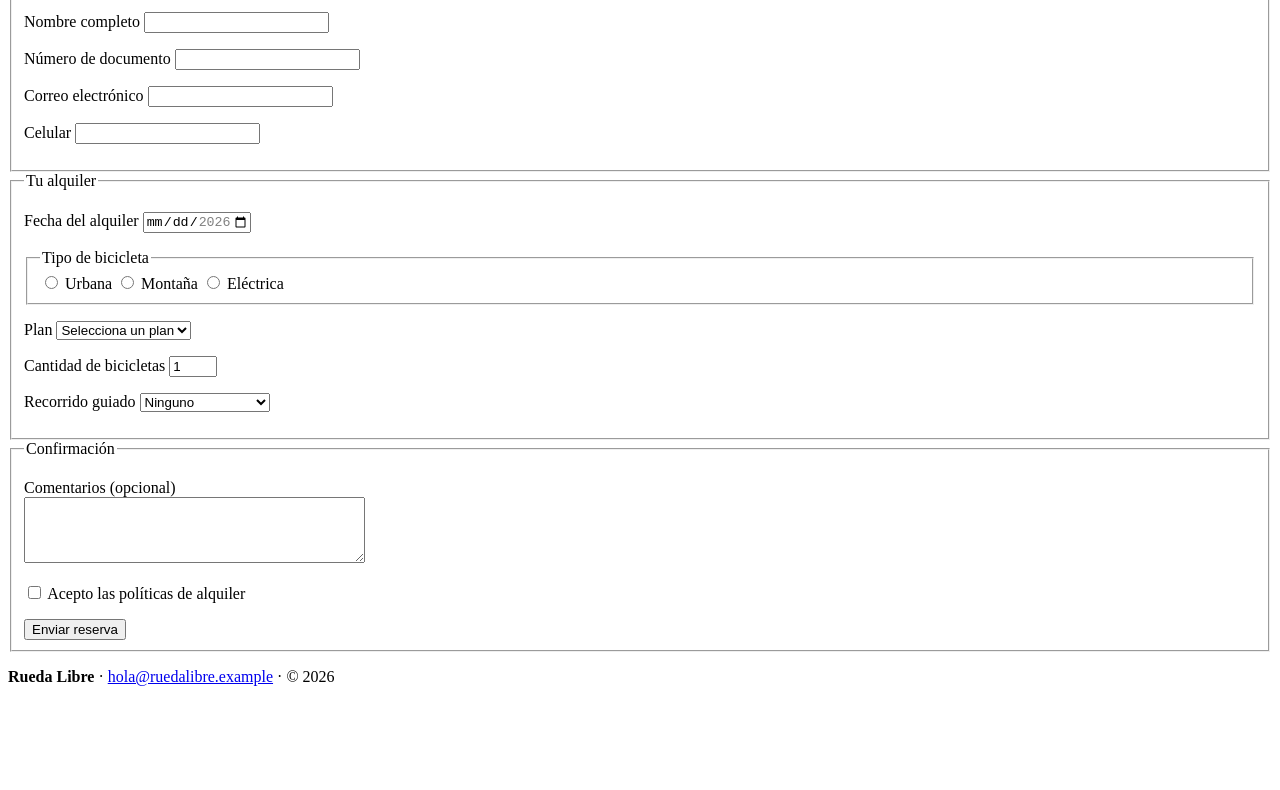
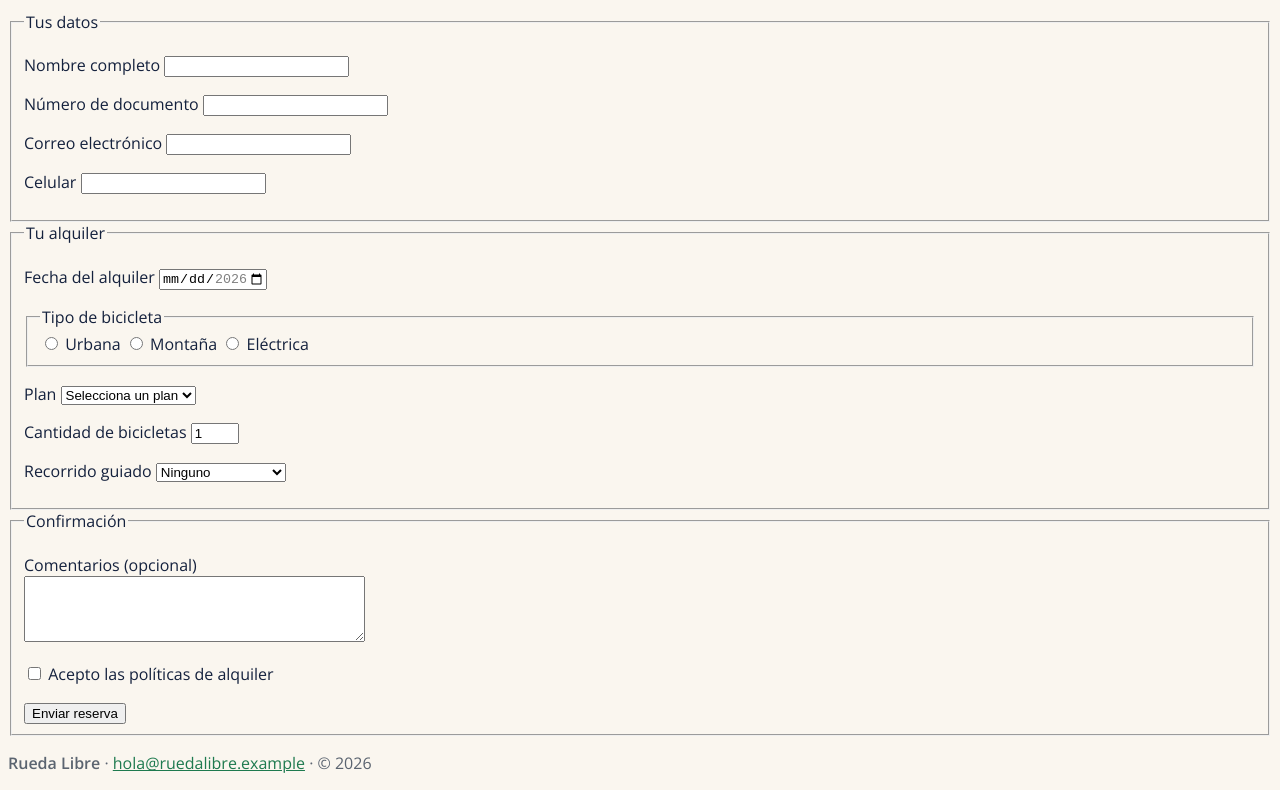
Before and after one commit to nicolas-10-23/Ruta_Basica, a plain HTML site: page paginas/reservas.html in a window 1280 px wide. Shown: the part 401-1191 px from the top of the page. Before the commit the page ends 1103 px from the top, so only its background shows below. Drawn offline with nearby package versions, Linux system fonts and the light colour scheme.

Commit message:
feat: hoja de estilos con variables, tipografias y colores de marca

```diff
--- /dev/null
+++ b/css/styles.css
@@ -0,0 +1,46 @@
+/* ========== Variables globales ========== */
+:root {
+    /* Colores de marca */
+    --color-verde-ruta: #1E7A4F;
+    --color-naranja-pedal: #F39A2B;
+    --color-azul-noche: #14213D;
+    --color-crema: #FAF6EF;
+    --color-gris-asfalto: #5B6470;
+
+    /* Tipografías con respaldo */
+    --fuente-titulos: "Montserrat", Arial, sans-serif;
+    --fuente-texto: "Open Sans", Arial, sans-serif;
+
+    /* Escala de espaciado */
+    --espacio-1: 0.5rem;
+    --espacio-2: 1rem;
+    --espacio-3: 1.5rem;
+    --espacio-4: 2rem;
+}
+
+/* ========== Cuerpo: base que se hereda ========== */
+body {
+    font-family: var(--fuente-texto);
+    color: var(--color-azul-noche);
+    background-color: var(--color-crema);
+}
+
+/* ========== Títulos: un solo selector agrupado ========== */
+h1, h2, h3 {
+    font-family: var(--fuente-titulos);
+    font-weight: 700;
+}
+
+/* ========== Enlaces y detalles aprobados ========== */
+a {
+    color: var(--color-verde-ruta);
+    text-decoration: underline;
+}
+
+strong {
+    font-weight: 600;
+}
+
+footer {
+    color: var(--color-gris-asfalto);
+}
--- a/paginas/reservas.html
+++ b/paginas/reservas.html
@@ -1,6 +1,10 @@
 <!DOCTYPE html>
 <html lang="es">
 <head>
+    <link rel="preconnect" href="https://fonts.googleapis.com">
+    <link rel="preconnect" href="https://fonts.gstatic.com" crossorigin>
+    <link href="https://fonts.googleapis.com/css2?family=Montserrat:wght@700&family=Open+Sans:wght@400;600&display=swap" rel="stylesheet">
+    <link rel="stylesheet" href="../css/styles.css">
     <meta charset="UTF-8">
     <meta name="viewport" content="width=device-width, initial-scale=1.0">
     <meta name="description" content="Reserva tu bicicleta en Rueda Libre, Medellín. Consulta el horario de atención y escríbenos por correo.">
```
Also changed, not shown: bitacora.txt (+18 -0 lines), index.html (+4 -0 lines), paginas/tarifas.html (+4 -0 lines).
